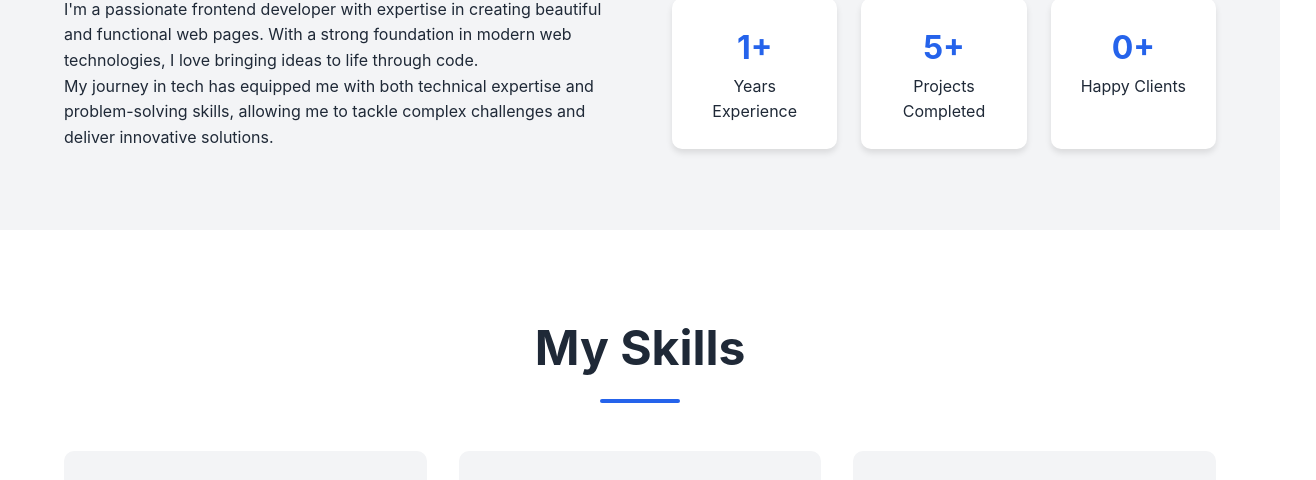
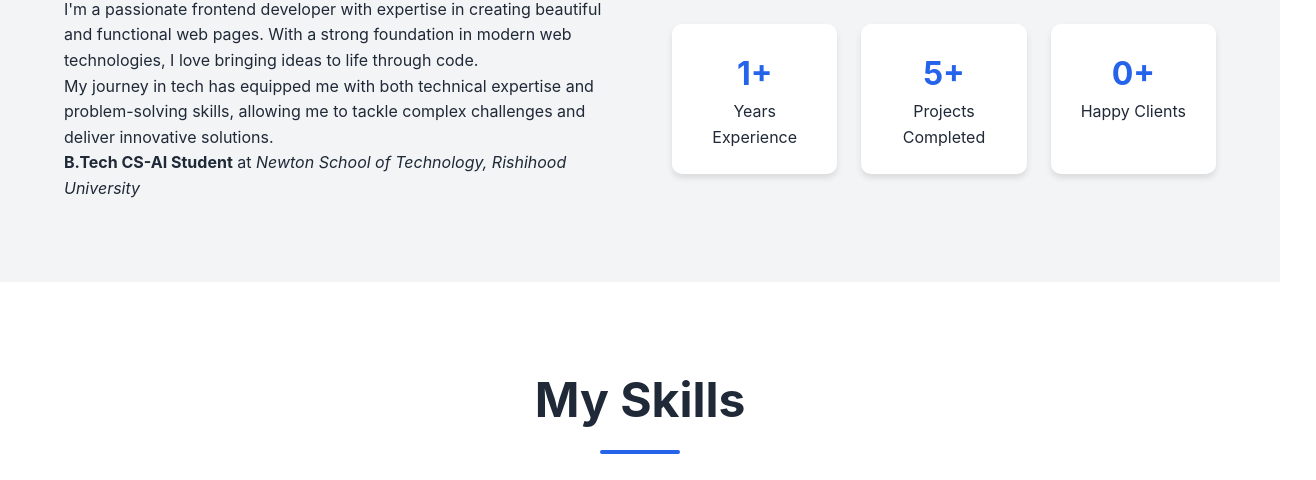
Before and after one commit to satya-666/Portfolio, a plain HTML site: page Index.html in a window 1280 px wide. Shown: the part 1024-1504 px from the top of the page, 1316 px wide, since content can reach past the window. Drawn offline with nearby package versions, Linux system fonts and the light colour scheme.

Commit message:
initial commit

```diff
--- a/Index.html
+++ b/Index.html
@@ -66,6 +66,9 @@
             <div class="about-text" data-aos="fade-right">
                 <p>I'm a passionate frontend developer with expertise in creating beautiful and functional web pages. With a strong foundation in modern web technologies, I love bringing ideas to life through code.</p>
                 <p>My journey in tech has equipped me with both technical expertise and problem-solving skills, allowing me to tackle complex challenges and deliver innovative solutions.</p>
+                <p class="education" data-aos="fade-up" data-aos-delay="100">
+                    <strong>B.Tech CS-AI Student</strong> at <em>Newton School of Technology, Rishihood University</em>
+                </p>
             </div>
             <div class="about-stats" data-aos="fade-left">
                 <div class="stat-card">
```
